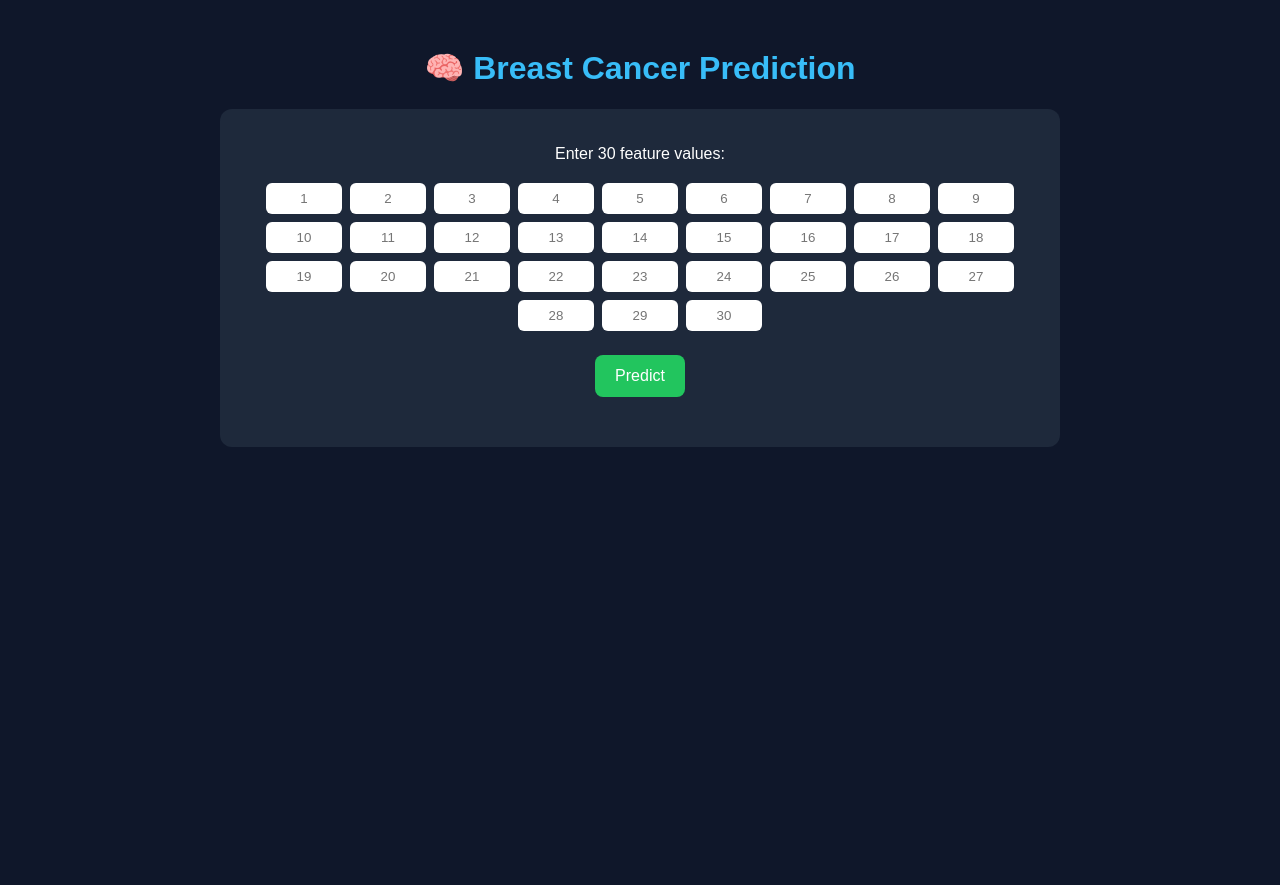
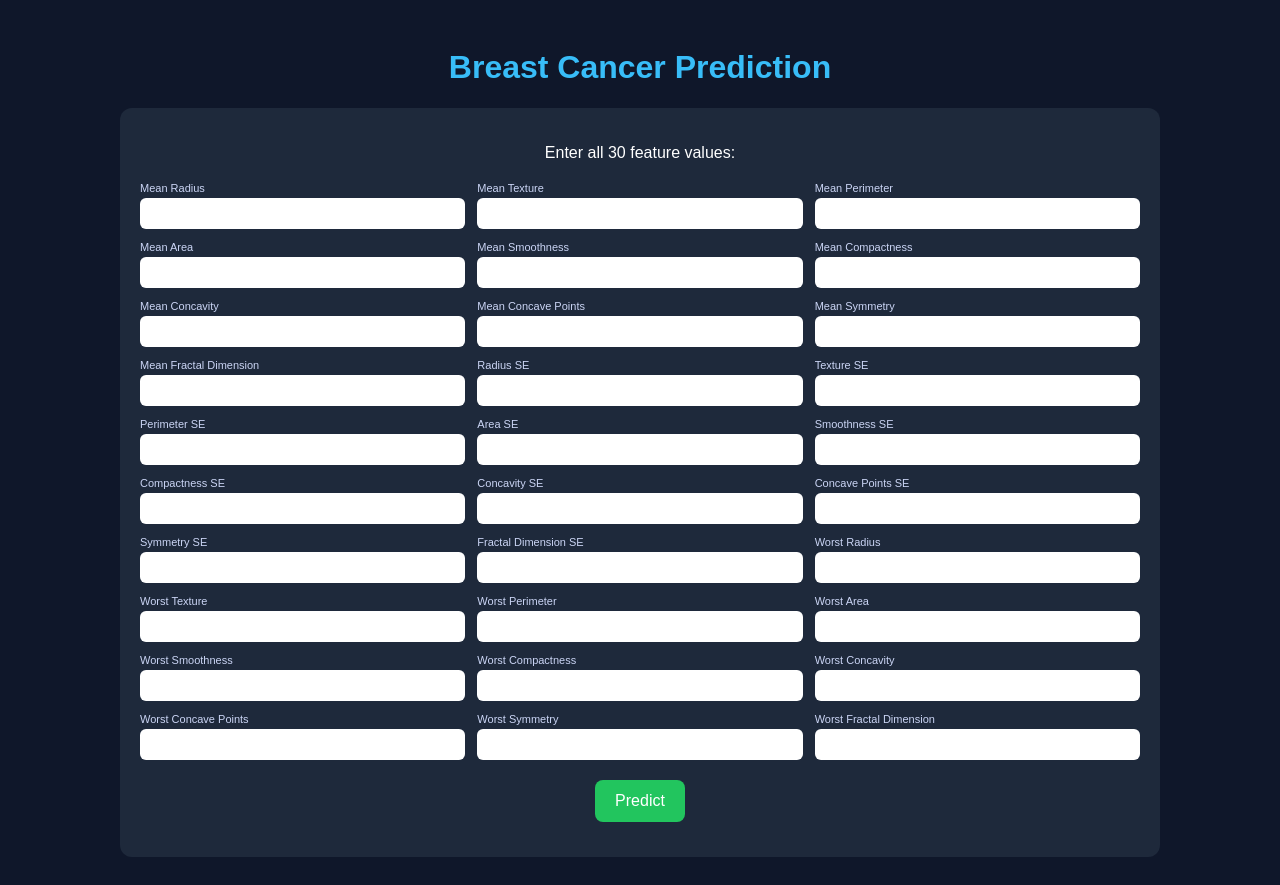
Before and after one commit to orugantipavan/breast-cancer-classifier, a plain HTML site: page index.html in a window 1280 px wide. Before the commit the page ends 800 px from the top, so only its background shows below. Drawn offline with Linux system fonts and the light colour scheme.

```diff
--- a/index.html
+++ b/index.html
@@ -4,7 +4,7 @@
     <title>Breast Cancer Prediction</title>
     <style>
         body {
-            font-family: Arial;
+            font-family: Arial, sans-serif;
             background: #0f172a;
             color: white;
             text-align: center;
@@ -16,25 +16,47 @@
         }
 
         .container {
-            max-width: 800px;
+            max-width: 1000px;
             margin: auto;
+            background: #1e293b;
+            padding: 20px;
+            border-radius: 12px;
+        }
+
+        .inputs {
+            display: grid;
+            grid-template-columns: repeat(3, 1fr);
+            gap: 12px;
+            margin-top: 20px;
+        }
+
+        .input-group {
+            display: flex;
+            flex-direction: column;
+            text-align: left;
+        }
+
+        label {
+            font-size:11px;
+            margin-bottom: 4px;
+            color: #cbd5f5;
+            word-wrap: break-word;
         }
 
         input {
-            width: 60px;
             padding: 8px;
-            margin: 4px;
             border-radius: 6px;
             border: none;
-            text-align: center;
+            width: 100%;
+            box-sizing:border-box;
         }
 
         button {
             margin-top: 20px;
             padding: 12px 20px;
             font-size: 16px;
+            border-radius: 8px;
             border: none;
-            border-radius: 8px;
             background: #22c55e;
             color: white;
             cursor: pointer;
@@ -44,41 +66,50 @@
             background: #16a34a;
         }
 
-        #result {
-            margin-top: 30px;
-            font-size: 22px;
-            font-weight: bold;
+        #loading {
+            margin-top: 15px;
+            display: none;
         }
 
-        .card {
-            background: #1e293b;
-            padding: 20px;
-            border-radius: 12px;
-            margin-top: 20px;
+        .result-box {
+            margin-top: 25px;
+            padding: 15px;
+            border-radius: 10px;
+            font-size: 20px;
         }
 
-        .loading {
-            display: none;
-            margin-top: 20px;
+        .bengin {
+            background: #065f46;
         }
+
+        .malignant {
+            background: #7f1d1d;
+        }
+
+        .error {
+            color: red;
+            margin-top: 15px;
+        }
+
     </style>
 </head>
 
 <body>
 
-    <h1>🧠 Breast Cancer Prediction</h1>
+    <h1>Breast Cancer Prediction</h1>
 
-    <div class="container card">
+    <div class="container">
 
-        <p>Enter 30 feature values:</p>
+        <p>Enter all 30 feature values:</p>
 
-        <div id="inputs"></div>
+        <div class="inputs" id="inputs"></div>
 
         <button onclick="predict()">Predict</button>
 
-        <div class="loading" id="loading">⏳ Predicting...</div>
+        <div id="loading">Predicting...</div>
 
         <div id="result"></div>
+        <div id="error" class="error"></div>
 
     </div>
 
@@ -86,11 +117,34 @@
 
 const inputDiv = document.getElementById("inputs");
 
-// Create 30 inputs
-for (let i = 0; i < 30; i++) {
-    const input = document.createElement("input");
-    input.placeholder = i+1;
-    inputDiv.appendChild(input);
+// Create 30 input boxes with labels
+const featureNames = [
+    "Mean Radius", "Mean Texture", "Mean Perimeter", "Mean Area", "Mean Smoothness",
+    "Mean Compactness", "Mean Concavity", "Mean Concave Points", "Mean Symmetry", "Mean Fractal Dimension",
+
+    "Radius SE", "Texture SE", "Perimeter SE", "Area SE", "Smoothness SE",
+    "Compactness SE", "Concavity SE", "Concave Points SE", "Symmetry SE", "Fractal Dimension SE",
+
+    "Worst Radius", "Worst Texture", "Worst Perimeter", "Worst Area", "Worst Smoothness",
+    "Worst Compactness", "Worst Concavity", "Worst Concave Points", "Worst Symmetry", "Worst Fractal Dimension"
+];
+
+for (let i = 0; i < featureNames.length; i++) {
+
+    let group = document.createElement("div");
+    group.className = "input-group";
+
+    let label = document.createElement("label");
+    label.innerText = featureNames[i];
+
+    let input = document.createElement("input");
+            input.type = "number";
+            input.step = "any";
+
+            group.appendChild(label);
+            group.appendChild(input);
+
+            inputDiv.appendChild(group);
 }
 
 async function predict() {
@@ -98,13 +152,20 @@
     const inputs = document.querySelectorAll("#inputs input");
     let values = [];
 
+    // clear previous messages
+    document.getElementById("error").innerText = "";
+
+    document.getElementById("result").innerHTML = "";
+
     for (let input of inputs) {
+        if (input.value === "") {
+            document.getElementById("error").innerText = "Please fill all 30 values";
+            return;
+        }
         values.push(parseFloat(input.value));
     }
 
-    // Show loading
     document.getElementById("loading").style.display = "block";
-    document.getElementById("result").innerHTML = "";
 
     try {
         const response = await fetch("https://breast-cancer-classifier-4.onrender.com/predict", {
@@ -119,19 +180,23 @@
 
         document.getElementById("loading").style.display = "none";
 
-        let color = data.result === "Benign" ? "#22c55e" : "#ef4444";
+        let resultDiv = document.getElementById("result");
 
-        document.getElementById("result").innerHTML =
-            `<span style="color:${color}">Prediction: ${data.result}</span>`;
+        if (data.result === "Benign") {
+            resultDiv.innerHTML = `<div class="result-box bengin">Benign (Non-cancer)</div>`;
+        } else {
+            resultDiv.innerHTML = `<div class="result-box malignant">Malignant (Cancer Detected)</div>`;
+        }
 
-    } catch (error) {
+    } catch (err) {
         document.getElementById("loading").style.display = "none";
-        document.getElementById("result").innerHTML =
-            "<span style='color:red'>Error connecting to API</span>";
+
+        document.getElementById("error").innerHTML = " Cannot connect to API. Try again.";
     }
 }
 
-</script>
+
+    </script>
 
 </body>
 </html>
```
